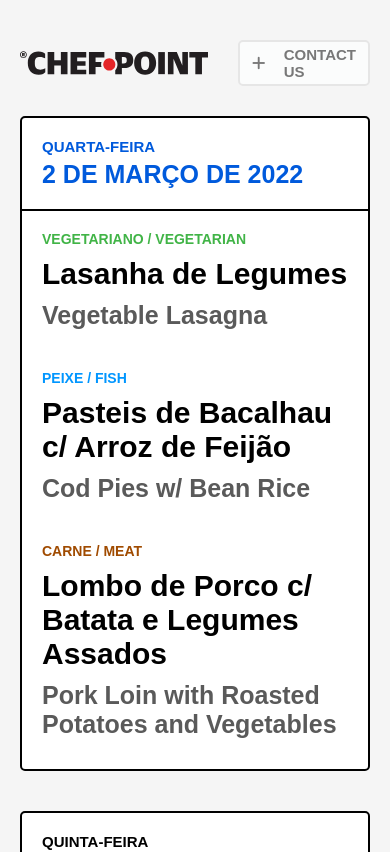
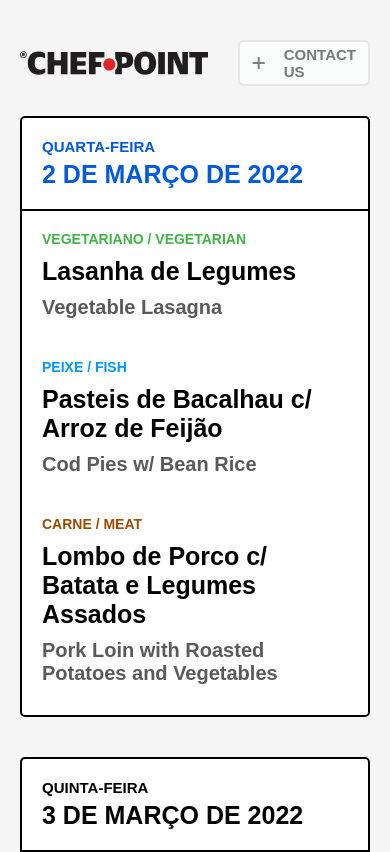
Before and after one commit to chefpoint/menu, a Next.js app: page / in a window 390 px wide. Shown: the top 852 px of the page. Built offline with nearby package versions, Linux system fonts and the light colour scheme; a web font is replaced by a local one.

Commit message:
Mobile CSS changes

```diff
--- a/components/dish/Dish.module.css
+++ b/components/dish/Dish.module.css
@@ -37,3 +37,13 @@
   font-size: 25px;
   color: var(--gray-dark);
 }
+
+@media only screen and (max-width: 900px) {
+  .pt {
+    font-size: 25px;
+  }
+
+  .en {
+    font-size: 20px;
+  }
+}
```
